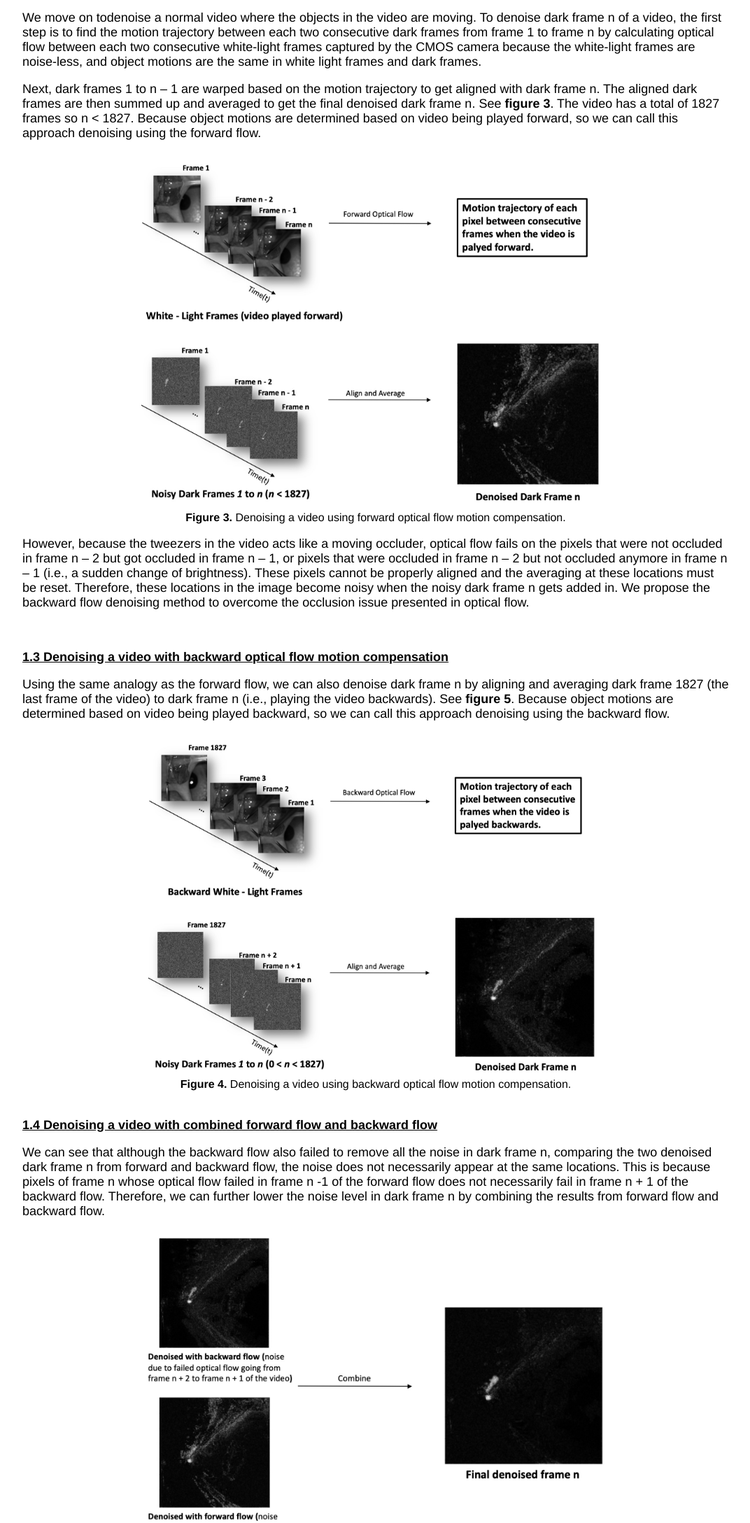
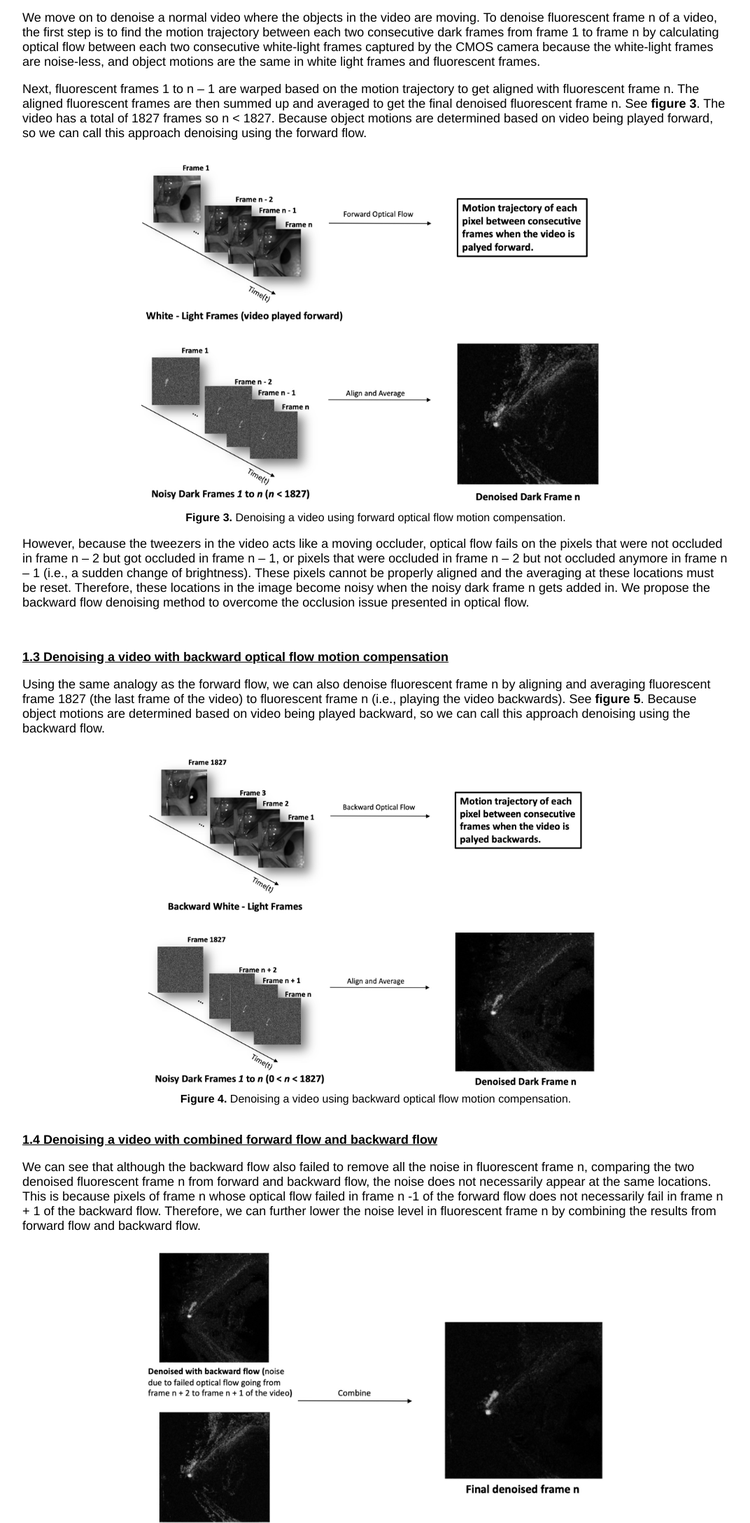
Before and after one commit to RenwenCui/CS766, a plain HTML site: page index.html in a window 1280 px wide. Shown: the part 2504-4681 px from the top of the page at 70% size, without its empty margins (103-1175 px from the left). Drawn offline with Linux system fonts and the light colour scheme.

Commit message:
Update index.html

```diff
--- a/index.html
+++ b/index.html
@@ -427,7 +427,7 @@
 						with the denoising problem. In this project, we can simulate the video of a tumor being cut by a
 						surgeon taken by a two-camera
 						imaging system described above based on the video taken by a conventional camera. Our goal is to
-						denoise biomedical fluorescent videos captured by a SPAD camera in the dark (dark frames) with
+						denoise biomedical fluorescent videos captured by a SPAD camera (fluorescent frames) with
 						the help of its
 						corresponding video co-captured by a conventional CMOS camera under normal luminescence
 						(white-light frames).
@@ -517,16 +517,16 @@
 
 					<p><b><u>1.2 Denoising a video with forward optical flow motion compensation</u></b></p>
 					<p></p>
-					We move on todenoise a normal video where the objects in the video are moving. To denoise dark frame
+					We move on to denoise a normal video where the objects in the video are moving. To denoise fluorescent frame
 					n of a video, the first step is to find the motion trajectory between each two consecutive dark
 					frames from frame 1 to frame n by
 					calculating optical flow between each two consecutive white-light frames captured by the CMOS camera
 					because the white-light frames are
-					noise-less, and object motions are the same in white light frames and dark frames.
+					noise-less, and object motions are the same in white light frames and fluorescent frames.
 					</p>
 
-					<p> Next, dark frames 1 to n – 1 are warped based on the motion trajectory to get aligned with dark
-						frame n. The aligned dark frames are then summed up and averaged to get the final denoised dark
+					<p> Next, fluorescent frames 1 to n – 1 are warped based on the motion trajectory to get aligned with fluorescent
+						frame n. The aligned fluorescent frames are then summed up and averaged to get the final denoised fluorescent
 						frame n. See <b>figure 3</b>. The video
 						has a total of 1827 frames so n < 1827. Because object motions are determined based on video
 							being played forward, so we can call this approach denoising using the forward flow. </p>
@@ -560,9 +560,9 @@
 							<br>
 							<p><b><u>1.3 Denoising a video with backward optical flow motion compensation</u></b></p>
 							<p> Using
-								the same analogy as the forward flow, we can also denoise dark frame n by aligning and
-								averaging dark frame 1827 (the last frame of the video)
-								to dark frame n (i.e., playing the video backwards). See <b>figure 5</b>. Because object
+								the same analogy as the forward flow, we can also denoise fluorescent frame n by aligning and
+								averaging fluorescent frame 1827 (the last frame of the video)
+								to fluorescent frame n (i.e., playing the video backwards). See <b>figure 5</b>. Because object
 								motions are determined based on video being played backward, so we can call this
 								approach denoising using the backward flow.
 							</p>
@@ -586,12 +586,12 @@
 							<br>
 							<p><b><u>1.4 Denoising a video with combined forward flow and backward flow</u></b></p>
 							<p>We can
-								see that although the backward flow also failed to remove all the noise in dark frame n,
-								comparing the two denoised dark frame n from forward and
+								see that although the backward flow also failed to remove all the noise in fluorescent frame n,
+								comparing the two denoised fluorescent frame n from forward and
 								backward flow, the noise does not necessarily appear at the same locations. This is
 								because pixels of frame n whose optical flow failed in frame n -1 of the forward flow
 								does not necessarily fail in frame n + 1 of the backward flow.
-								Therefore, we can further lower the noise level in dark frame n by combining the results
+								Therefore, we can further lower the noise level in fluorescent frame n by combining the results
 								from forward flow and backward flow.
 							</p>
 
@@ -812,7 +812,7 @@
 
 					<br>
 
-					<p> From the output denoised video frames and PSNR plots shown in <b>figure 6</b>, we observed
+					<span style="font-size:18px"><p> From the output denoised video frames and PSNR plots shown in <b>figure 6</b>, we observed
 						significant denoising effect using the motion compensated multi-frame averaging method on both
 						Gaussian and Poisson noise corrupted florescent videos. Also, Both the output
 						denoised video and the PSNR plots show that combining the forward flow and backward flow is
@@ -821,7 +821,7 @@
 						and further improve the output video quality. The PSNR plot of the video denoised by combined
 						forward and backward flow method stays constantly above that denoised by the forward flow only
 						method.
-					</p>
+					</p></span>
 
 					<table align="center" width="600px">
 						<tbody>
@@ -916,6 +916,8 @@
 							(c) PSNR plot of Vid_2 before and after denoising with CNN.
 							</figcaptioncaption>
 					</left>
+
+                                        <span style="font-size:18px">
 					<p><b><u>2.2 Comparison of denoising results on fluorescent frames with Gaussian noise σ=50, 100,
 								150</u></b></p>
 					<p>
@@ -991,6 +993,7 @@
 							temporal information provided
 							</figcaptioncaption>
 					</left>
+                                        </span>
 
 
 		</table>
```
